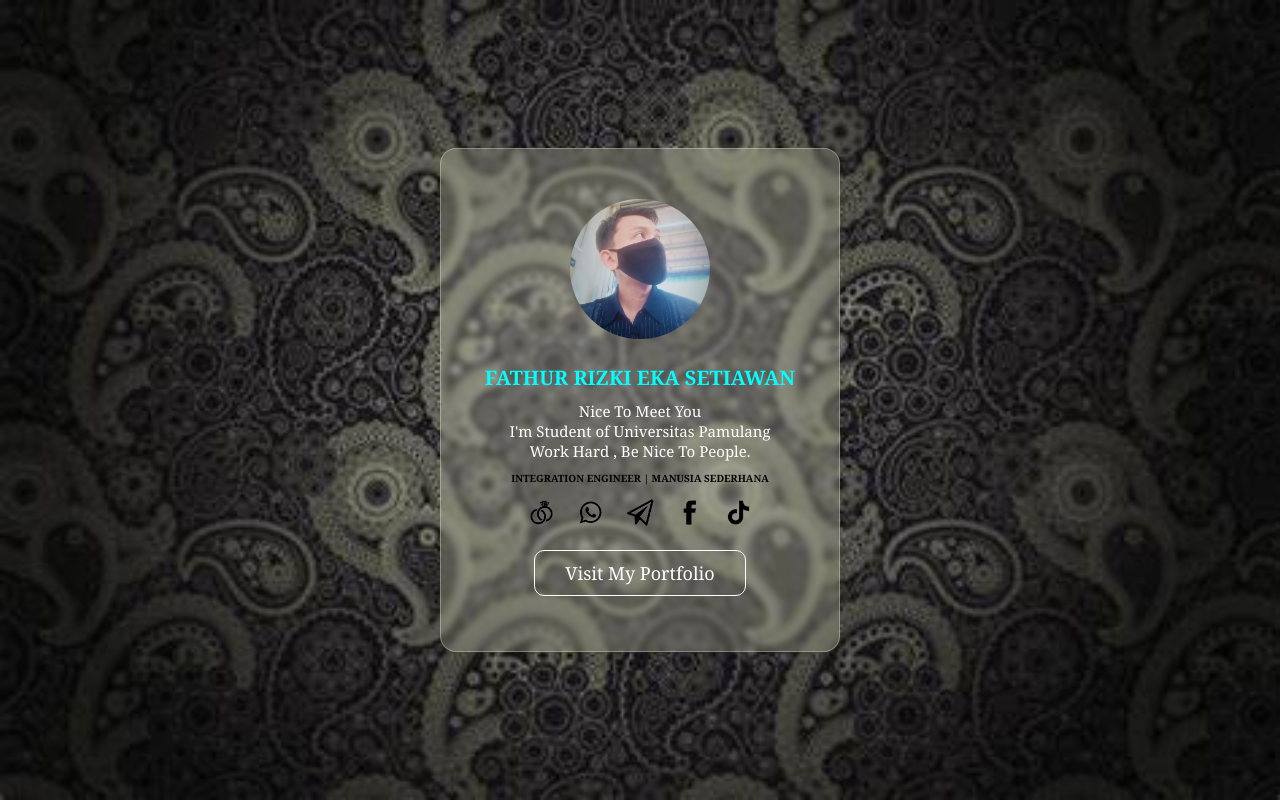
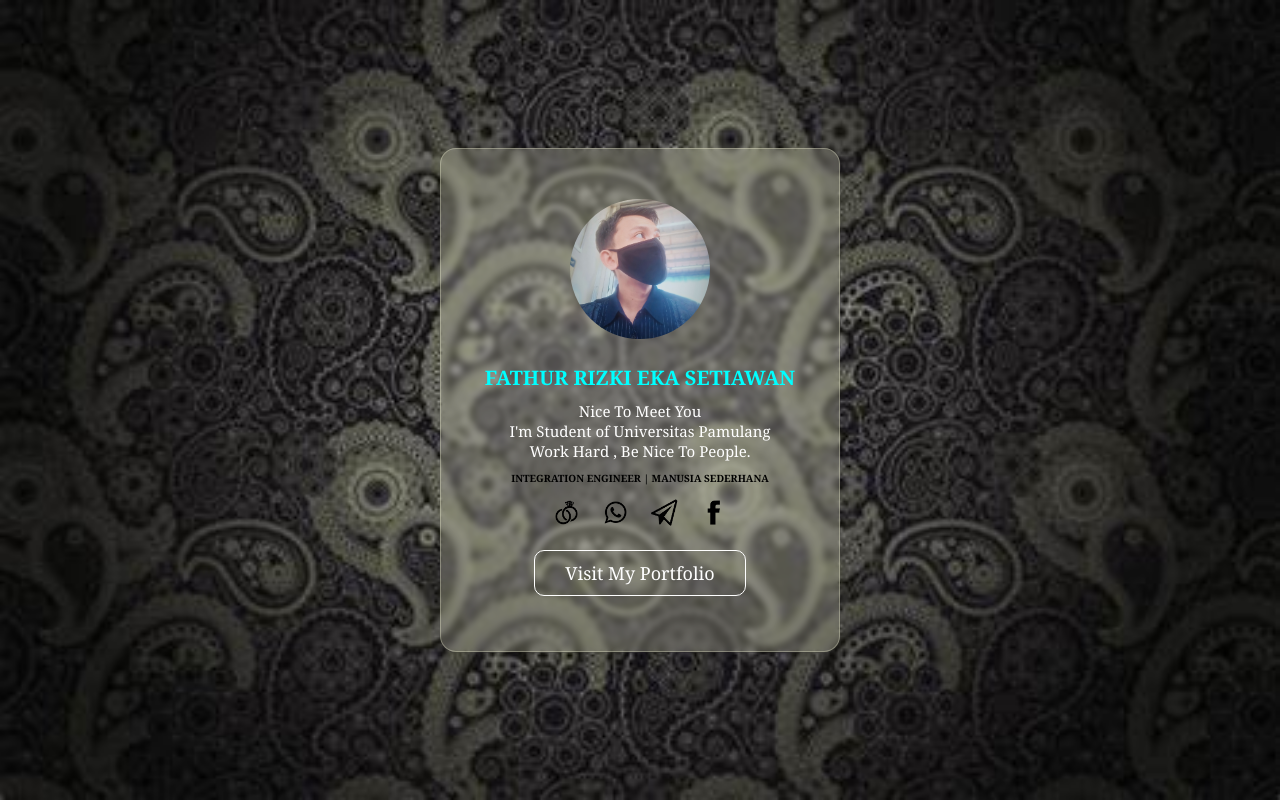
Before and after one commit to Fathurizkie/mycard, a plain HTML site: page index.html in a window 1280 px wide. Drawn offline with Linux system fonts and the light colour scheme.

Commit message:
Update My Card

```diff
--- a/index.html
+++ b/index.html
@@ -23,7 +23,7 @@
           <a href="https://wa.me/6281906690133"><img src="images/whatsapps.png" /></a>
           <a href="https://t.me/fathurrizky76"><img src="images/telegram.png" /></a>
           <a href="https://web.facebook.com/fathur.rizky29/"><img src="images/facebook.png" /></a>
-          <a href="https://www.tiktok.com/@zynielss?_t=8dgFcQhftzt&_r=1"><img src="images/tiktok.png" /></a><br>
+          <!-- <a href="https://www.tiktok.com/@zynielss?_t=8dgFcQhftzt&_r=1"><img src="images/tiktok.png" /></a><br> -->
         <!-- <h3>My YouTube Channel ↓</h3> -->
           <!-- <a href="My YouTube Channel.html"><img src="img/Logos.png" /></a> -->
         </div>
```
